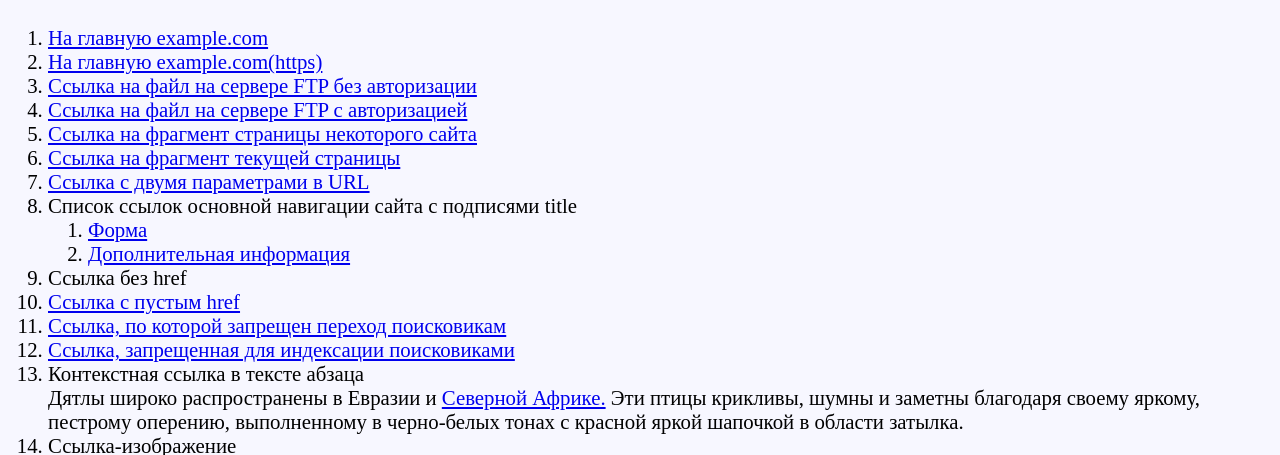
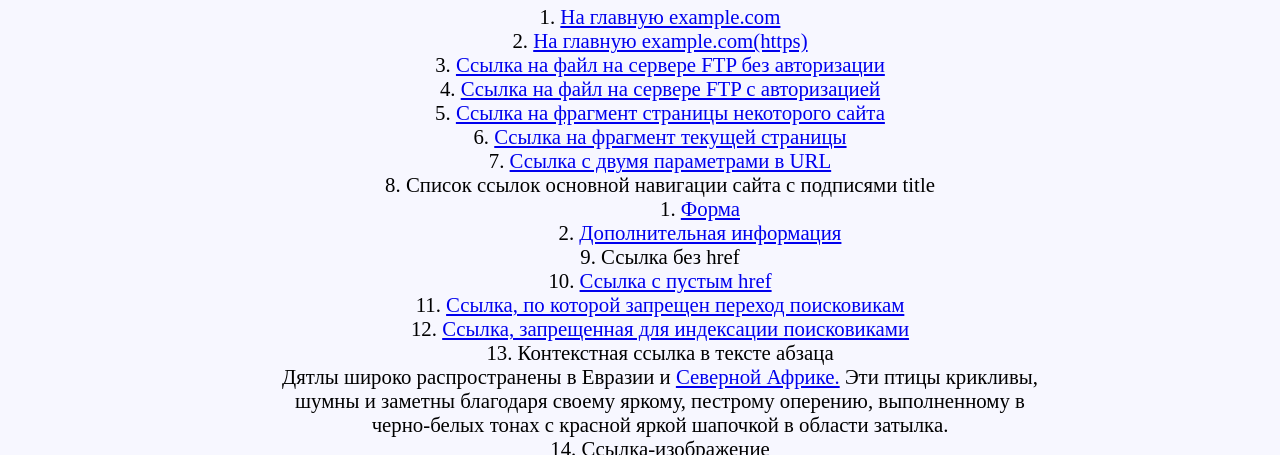
Before and after one commit to dolya-julia/web3, a plain HTML site: page index.html in a window 1280 px wide. Shown: the part 296-751 px from the top of the page. Drawn offline with Linux system fonts and the light colour scheme.

Commit message:
Add changes

```diff
--- a/style.css
+++ b/style.css
@@ -129,10 +129,16 @@ footer{
    display: flex;
    flex-direction: row;
   }
-.content{
-display: flex;
+  .content{
+    display: flex;
     flex-direction: column;
     align-items: center;
     justify-content: center;
+  }
+ol{
+     text-align:center;
+    margin:0 auto;
+list-style-position: inside;
+width:768px;
 }
 }
```
Also changed, not shown: index.html (line endings or trailing spaces).
